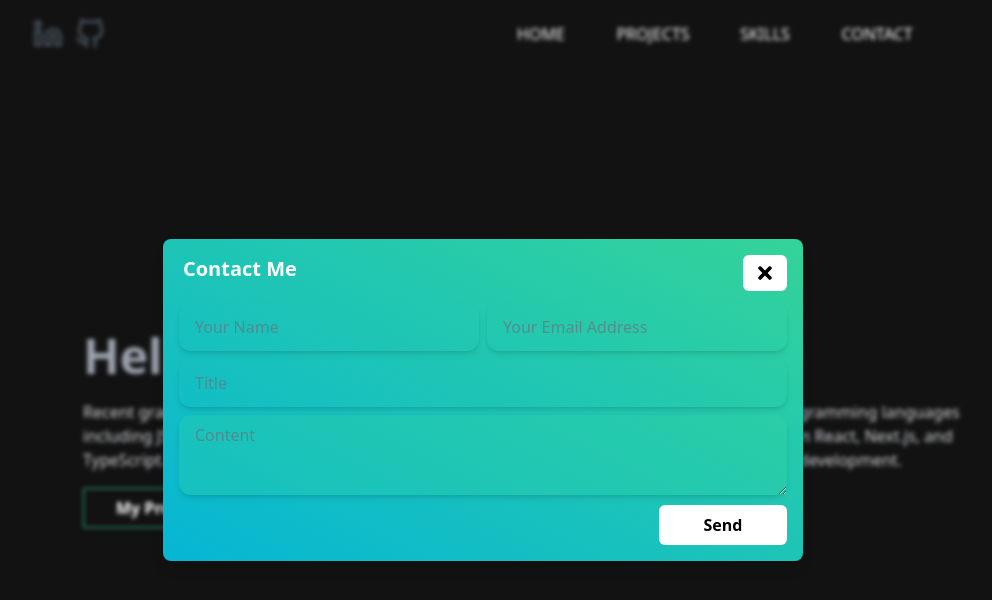
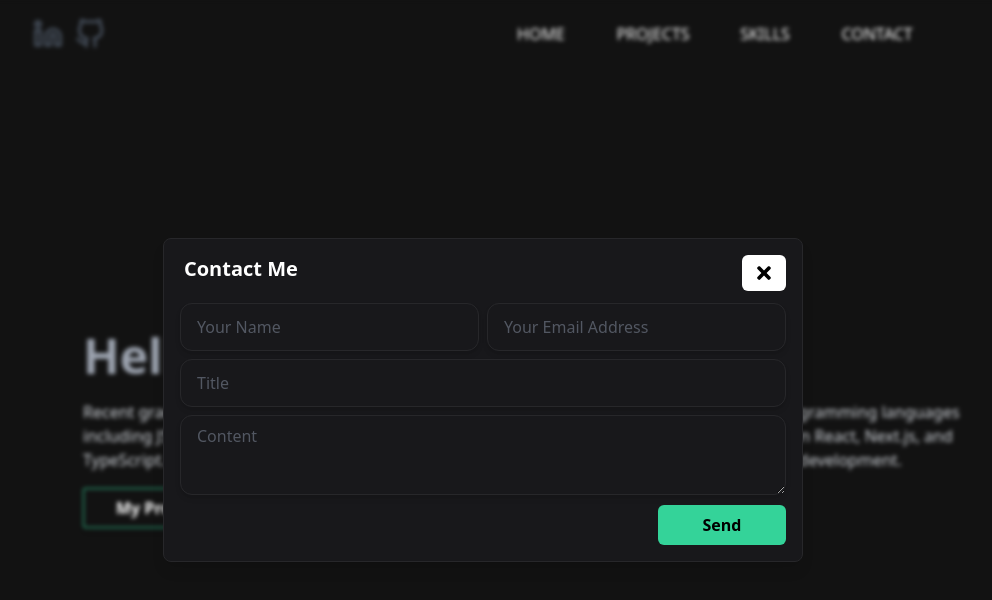
Before and after one commit to AleksiPamilo/Portfolio, a React (Create React App) app: page / in a window 1280 px wide. Both pictures are taken after a click on the button "CONTACT". Shown: the top 600 px of the page, without its empty margins (157-1149 px from the left). Built offline with nearby package versions, Linux system fonts and the light colour scheme.

Commit message:
update contact modal color

```diff
--- a/src/components/modals/Contact.tsx
+++ b/src/components/modals/Contact.tsx
@@ -4,7 +4,7 @@ import { useModal } from "../context/ModalContextProvider";
 import { toast } from "sonner";
 import Input from "../Input";
 
-const inputStyle = "w-full h-12 px-4 rounded-xl bg-transparent placeholder:text-gray-500 placeholder:text-opacity-70 bg-emerald-400 bg-opacity-25 text-white shadow-md focus:outline-none";
+const inputStyle = "w-full h-12 px-4 rounded-xl bg-transparent border border-zinc-800 focus:border-zinc-700 placeholder:text-gray-500 placeholder:text-opacity-70 bg-opacity-25 text-white shadow-md focus:outline-none";
 
 enum ContactFormErrors {
     FIELDS = "Please fill in all the required fields",
@@ -57,7 +57,7 @@ const Contact: React.FC = () => {
 
     return (
         <div className="flex justify-center items-center">
-            <div className="w-[25rem] md:w-[40rem] rounded-lg shadow-lg bg-gradient-to-bl from-emerald-400 to-cyan-500 backdrop-blur-3xl p-4">
+            <div className="w-[25rem] md:w-[40rem] rounded-lg shadow-lg bg-zinc-900 border border-zinc-800 backdrop-blur-3xl p-4">
                 <div className="align-middle">
                     <div className="float-left">
                         <h1 className="text-white font-bold text-xl pl-1 select-none">Contact Me</h1>
@@ -83,14 +83,14 @@ const Contact: React.FC = () => {
                     </div>
                     <Input styles={`${inputStyle} ${!!error && title === "" ? "border-red-500" : "focus:border focus:border-emerald-300"}`} type="text" placeholder="Title" value={title} onChange={e => setTitle(String(e.target.value))} />
                     <textarea
-                        className={`w-full h-[5rem] min-h-[3rem] max-h-[8rem] md:max-h-[30rem] resize-y px-4 pt-2 mt-2 rounded-xl shadow-md bg-emerald-400 bg-opacity-25 placeholder:text-gray-500 placeholder:text-opacity-70 text-white focus:outline-none ${!!error && content === "" ? "border border-red-500" : "focus:border focus:border-emerald-300"}`}
+                        className={`w-full h-[5rem] min-h-[3rem] max-h-[8rem] md:max-h-[30rem] resize-y px-4 pt-2 mt-2 rounded-xl shadow-md bg-transparent placeholder:text-gray-500 placeholder:text-opacity-70 text-white border border-zinc-800 focus:outline-none ${!!error && content === "" ? "border border-red-500" : "focus:border focus:border-zinc-700"}`}
                         placeholder="Content"
                         value={content}
                         onChange={e => setContent(e.target.value)}
                     />
                     <div className="py-1">
                         <div className="float-right">
-                            <button className="w-[8rem] h-10 rounded-md text-black font-bold bg-white hover:shadow-glow-2"
+                            <button className="w-[8rem] h-10 rounded-md text-black font-bold bg-emerald-400 hover:bg-emerald-500"
                                 onClick={handleSubmit}
                             >
                                 Send
```
